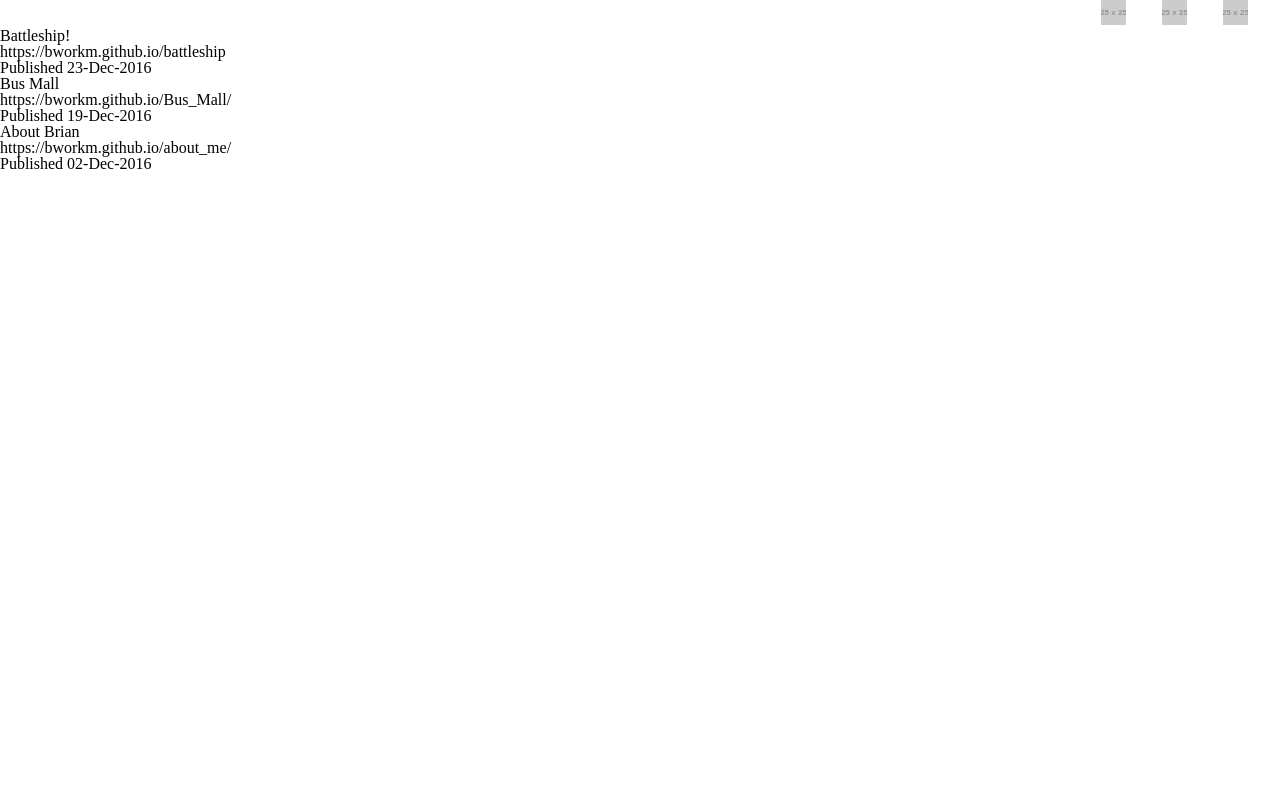
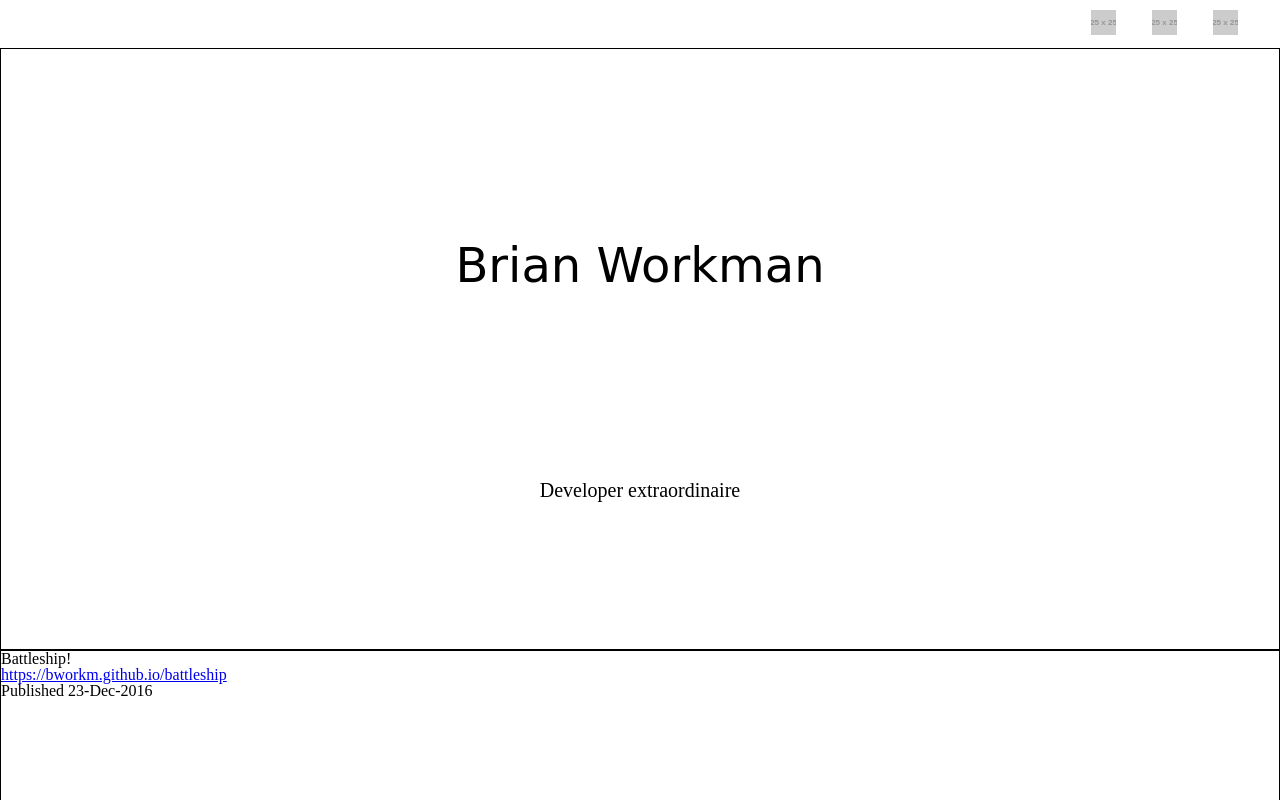
Before and after one commit to bworkm/Professional-Portfolio, a plain HTML site: page index.html in a window 1280 px wide. Shown: the top 800 px of the page. Drawn offline with nearby package versions, Linux system fonts and the light colour scheme; placeholder pictures from the web are drawn by us.

Commit message:
added css for layout. updated html items & classes. fixed js issue

```diff
--- a/css/style.css
+++ b/css/style.css
@@ -1,18 +1,31 @@
-
+#slideshow {
+  min-width: 480px;
+}
 header {
   text-align: right;
+  padding: 10px;
 }
-
 header img {
   margin-right: 2em;
 }
-#navigation li {
+#projectListNav li.titlePage {
+  height: 600px;
+}
+.name {
+  font-family: cursive;
+  font-size: 3em;
+  text-align: center;
+  padding: 15% 0;
+}
+.desc {
+  font-size: 20px;
+  text-align: center;
+}
+#projectListNav li {
   height: 200px;
-  display: inline-block;
+  display: block;
   border: 1px solid black;
-
 }
-
-.template {
+#projectListNav li.template {
   display: none;
 }
--- a/index.html
+++ b/index.html
@@ -15,6 +15,10 @@
     </header>
     <section id="slideshow">
       <ul id="projectListNav">
+        <li data-menuanchor="" class="titlePage">
+          <h1 class="name">Brian Workman</h1>
+          <section class="desc">Developer extraordinaire</section>
+        </li>
         <li data-menuanchor="" data-category="" class="template">
           <h1>Title</h1>
           <a>authorUrl</a>
--- a/js/app.js
+++ b/js/app.js
@@ -13,7 +13,7 @@ Project.prototype.toHtml = function() {
 
   $newProjectItem.attr('data-category', this.category);
   $newProjectItem.find('h1').text(this.title);
-  $newProjectItem.find('a').text(this.authorUrl);
+  $newProjectItem.find('a').text(this.authorUrl).attr('href', this.authorUrl);
   $newProjectItem.find('article-body').html(this.body);
   $newProjectItem.find('time')
                  .attr('datetime', this.publishedOn)
```
